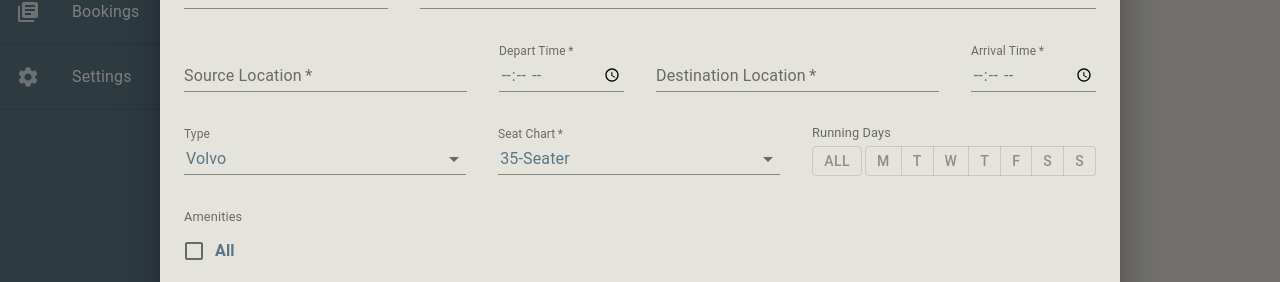
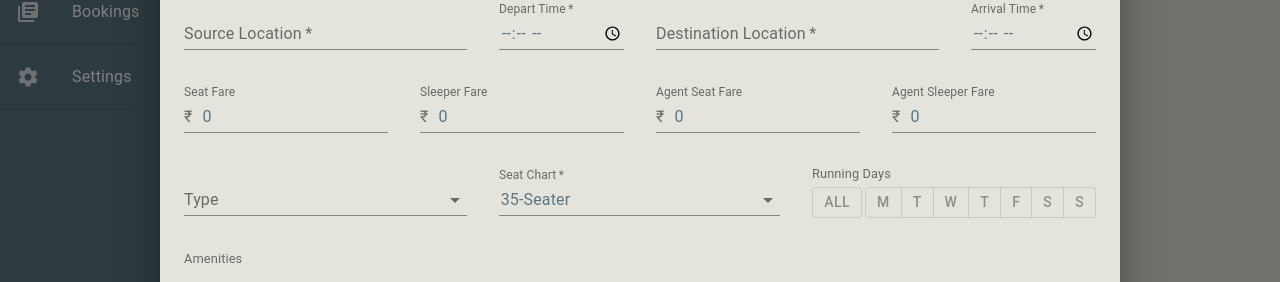
Before and after one commit to Sonika-gupta/bus-agency, a React (Create React App) app: page /buses in a window 1280 px wide. Both pictures are taken after a click on the button "ADD BUS". Shown: the part 229-511 px from the top of the page. Built offline with nearby package versions, Linux system fonts and the light colour scheme; no server answers.

Commit message:
Add Price Input to Bus Form

```diff
--- a/src/components/BusForm.js
+++ b/src/components/BusForm.js
@@ -11,6 +11,7 @@ import {
   makeStyles
 } from '@material-ui/core'
 import { ToggleButton, ToggleButtonGroup } from '@material-ui/lab'
+import PriceInput from './PriceInput'
 import { initBus, days, amenities } from '../values'
 
 const useStyles = makeStyles(theme => ({
@@ -34,16 +35,17 @@ const useStyles = makeStyles(theme => ({
   checkAll: { width: '100%' }
 }))
 
-export default function BusForm ({ handleSubmit }) {
+export default function BusForm ({ editBus, handleSubmit }) {
   const classes = useStyles()
 
   const [allDays, setAllDays] = useState(false)
   const [allAmenities, setAllAmenities] = useState(false)
   const [bus, setBus] = useReducer(
     (bus, newValue) => ({ ...bus, ...newValue }),
-    initBus
+    editBus?.id ? editBus : initBus
   )
 
+  console.log('Bus', bus)
   function handleChange (e) {
     console.log(e.target.name, e.target.value)
     setBus({ [e.target.name]: e.target.value })
@@ -57,7 +59,7 @@ export default function BusForm ({ handleSubmit }) {
           ? [...bus.amenities, e.target.value]
           : bus.amenities.filter(item => item !== e.target.value)
       })
-    } else setBus({ days: newValues })
+    } else setBus({ running_days: newValues })
   }
 
   useEffect(() => {
@@ -80,7 +82,7 @@ export default function BusForm ({ handleSubmit }) {
             required
             name='number'
             label='Bus Number'
-            value={bus.number}
+            value={bus.bus_number}
             fullWidth
           />
         </Grid>
@@ -89,10 +91,11 @@ export default function BusForm ({ handleSubmit }) {
             required
             name='name'
             label='Bus Name'
-            value={bus.name}
+            value={bus.bus_name}
             fullWidth
           />
         </Grid>
+        {/* ROUTE DETAILS */}
         <Grid item xs={8} sm={4}>
           <TextField
             required
@@ -109,7 +112,7 @@ export default function BusForm ({ handleSubmit }) {
             label='Depart Time'
             type='time'
             InputLabelProps={{ shrink: true }}
-            value={bus.departure}
+            value={bus.depart_time}
             fullWidth
           />
         </Grid>
@@ -128,18 +131,51 @@ export default function BusForm ({ handleSubmit }) {
             name='arrival'
             label='Arrival Time'
             type='time'
-            value={bus.arrival}
+            value={bus.arrival_time}
             InputLabelProps={{ shrink: true }}
             fullWidth
           />
         </Grid>
-        <Grid item xs>
+        {/* FARE */}
+        <Grid item xs={3}>
+          <PriceInput
+            onChange={handleChange}
+            label='Seat Fare'
+            name='seat_fare'
+            value={bus.seat_fare}
+          />
+        </Grid>
+        <Grid item xs={3}>
+          <PriceInput
+            onChange={handleChange}
+            label='Sleeper Fare'
+            name='sleeper_fare'
+            value={bus.sleeper_fare}
+          />
+        </Grid>
+        <Grid item xs={3}>
+          <PriceInput
+            onChange={handleChange}
+            label='Agent Seat Fare'
+            name='agent_seat_fare'
+            value={bus.agent_seat_fare}
+          />
+        </Grid>
+        <Grid item xs={3}>
+          <PriceInput
+            onChange={handleChange}
+            label='Agent Sleeper Fare'
+            name='agent_sleeper_fare'
+            value={bus.agent_sleeper_fare}
+          />
+        </Grid>
+        <Grid item xs={4}>
           <TextField
             select
             onChange={handleChange}
             label='Type'
             name='type'
-            value={bus.type}
+            value={bus.bus_type}
             fullWidth
           >
             <MenuItem value='non-AC seater'>Non-AC Seater</MenuItem>
@@ -164,6 +200,7 @@ export default function BusForm ({ handleSubmit }) {
             <MenuItem value='45-seater'>45-Seater</MenuItem>
           </TextField>
         </Grid>
+        {/* RUNNING DAYS */}
         <Grid item xs>
           <FormControl classes={{ root: classes.root }}>
             <InputLabel
@@ -174,7 +211,7 @@ export default function BusForm ({ handleSubmit }) {
             </InputLabel>
             <ToggleButton
               value='all'
-              selected={allDays && bus.days.length === days.length}
+              selected={allDays && bus.running_days.length === days.length}
               onChange={() => setAllDays(!allDays)}
               style={{ marginRight: 3 }}
               classes={{ selected: classes.button }}
@@ -182,8 +219,8 @@ export default function BusForm ({ handleSubmit }) {
               All
             </ToggleButton>
             <ToggleButtonGroup
-              id='days'
-              value={bus.days}
+              id='running_days'
+              value={bus.running_days}
               onChange={handleToggleChange}
             >
               {days.map((day, i) => (
@@ -194,6 +231,7 @@ export default function BusForm ({ handleSubmit }) {
             </ToggleButtonGroup>
           </FormControl>
         </Grid>
+        {/* AMENITIES */}
         <Grid item xs={12}>
           <FormControl classes={{ root: classes.root }}>
             <InputLabel
@@ -223,7 +261,9 @@ export default function BusForm ({ handleSubmit }) {
                 className={classes.checkAll}
                 classes={{ label: classes.labelBold }}
               />
-              {amenities.map((value, i) => (
+              {amenities.map((value, i) => {
+                // console.log(value, bus.amenities.includes(value))
+                return (
                   <FormControlLabel
                     control={
                       <Checkbox
@@ -237,7 +277,8 @@ export default function BusForm ({ handleSubmit }) {
                     classes={{ label: classes.label }}
                     key={i}
                   />
-              ))}
+                )
+              })}
             </FormGroup>
           </FormControl>
         </Grid>
--- /dev/null
+++ b/src/components/PriceInput.js
@@ -0,0 +1,16 @@
+import { TextField, InputAdornment } from '@material-ui/core'
+export default function PriceInput ({ label, name, value, onChange }) {
+  return (
+    <TextField
+      type='number'
+      onChange={onChange}
+      label={label}
+      name={name}
+      value={value}
+      InputProps={{
+        startAdornment: <InputAdornment position='start'>₹</InputAdornment>
+      }}
+      fullWidth
+    />
+  )
+}
```
Lines whose indentation alone changed are shown as unchanged.
